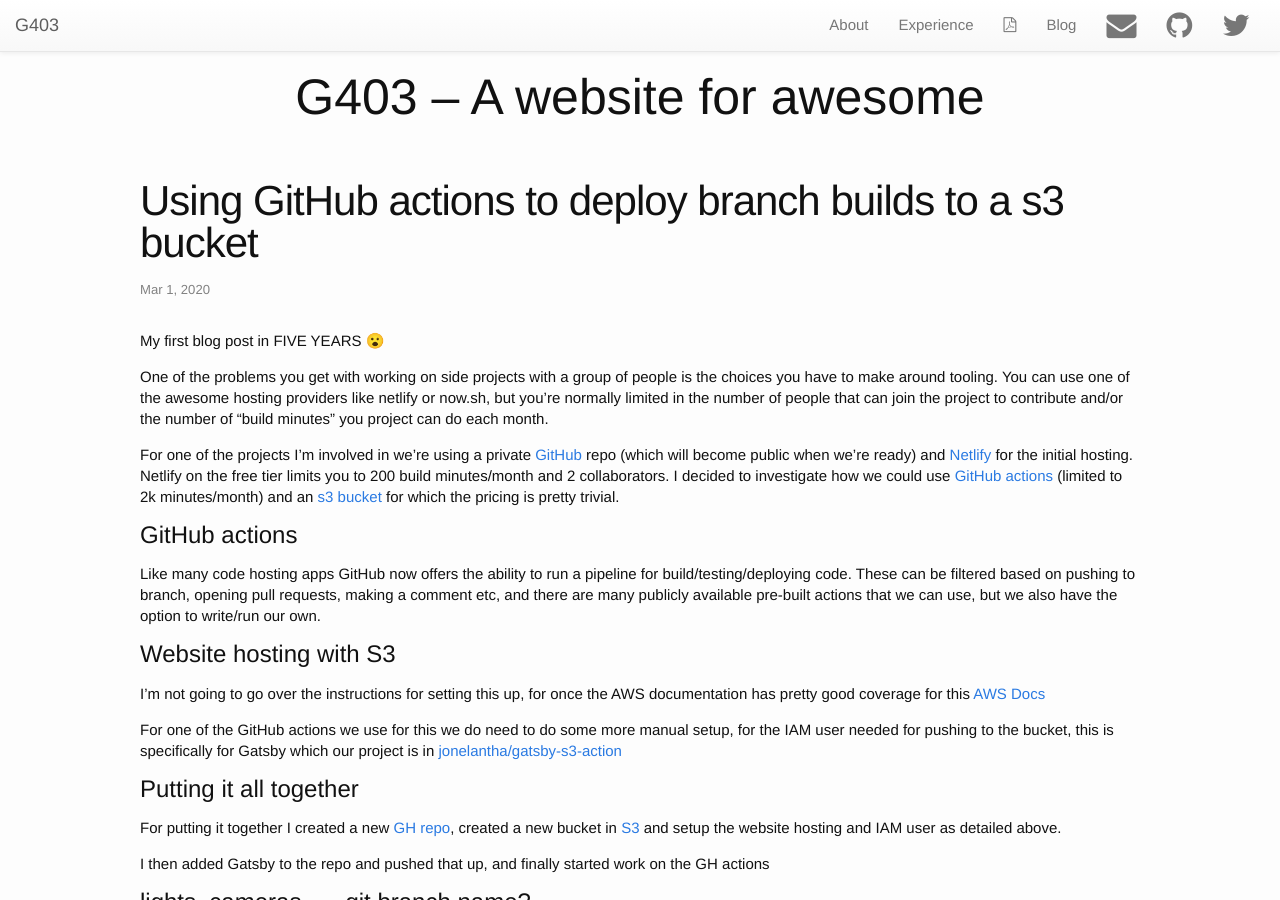
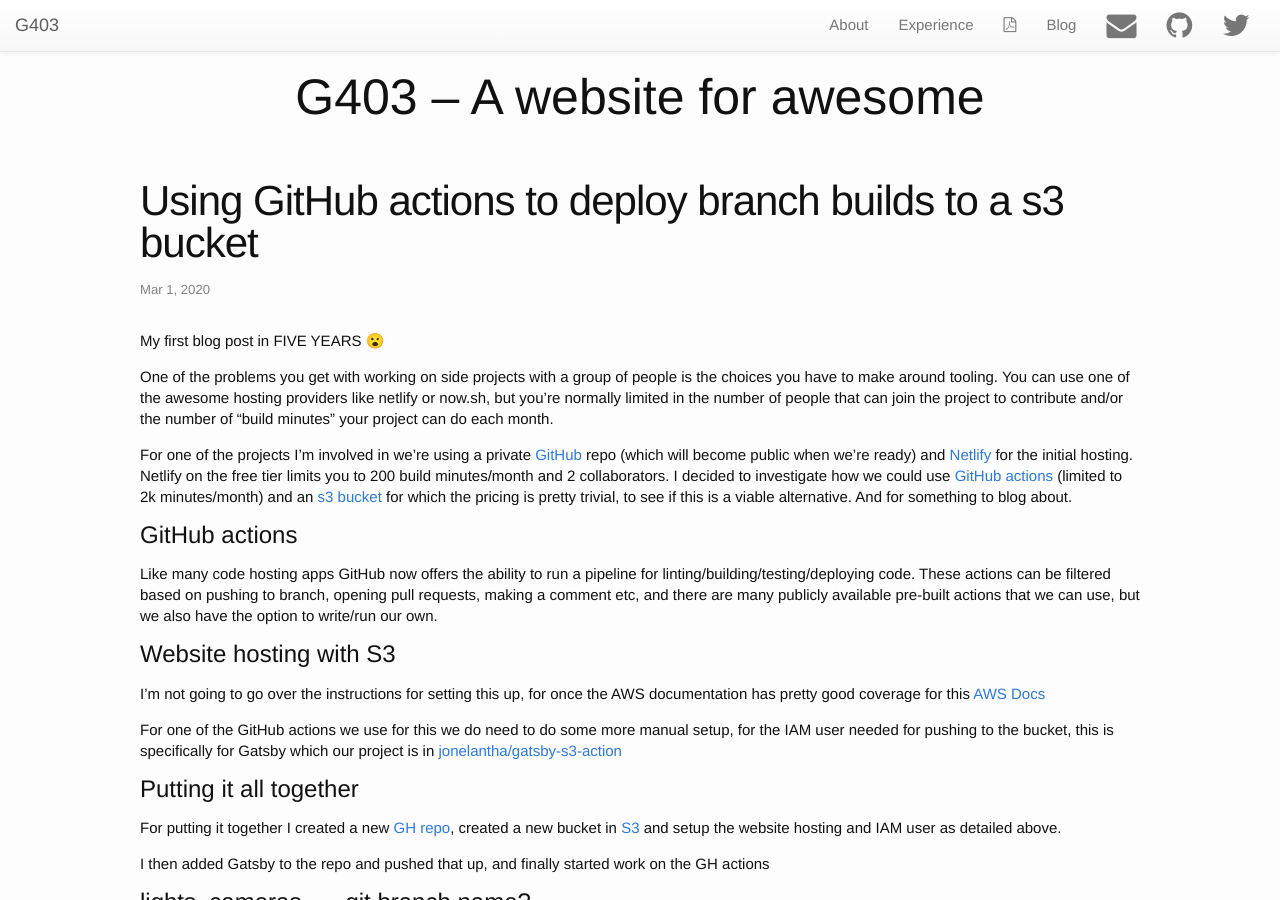
Before and after one commit to gabriel403/g403.co, a Jekyll site: the page built from _posts/2020-03-01-github-actions-and-branch-builds.md, in a window 1280 px wide and 900 px high. Built offline with Jekyll 4.4.1, drawn with Linux system fonts in a browser that asks for light colours; nearby versions of some CDN libraries; emoji names are drawn with the system emoji font.

Commit message:
Update 2020-03-01-github-actions-and-branch-builds.md

```diff
--- a/_posts/2020-03-01-github-actions-and-branch-builds.md
+++ b/_posts/2020-03-01-github-actions-and-branch-builds.md
@@ -10,14 +10,14 @@ tags:
 
 My first blog post in FIVE YEARS :open_mouth:
 
-One of the problems you get with working on side projects with a group of people is the choices you have to make around tooling. You can use one of the awesome hosting providers like netlify or now.sh, but you're normally limited in the number of people that can join the project to contribute and/or the number of "build minutes" you project can do each month.
+One of the problems you get with working on side projects with a group of people is the choices you have to make around tooling. You can use one of the awesome hosting providers like netlify or now.sh, but you're normally limited in the number of people that can join the project to contribute and/or the number of "build minutes" your project can do each month.
 
 For one of the projects I'm involved in we're using a private [GitHub](https://github.com/) repo (which will become public when we're ready) and [Netlify](https://www.netlify.com/) for the initial hosting.
-Netlify on the free tier limits you to 200 build minutes/month and 2 collaborators. I decided to investigate how we could use [GitHub actions](https://github.com/features/actions) (limited to 2k minutes/month) and an [s3 bucket](https://aws.amazon.com/s3/pricing/) for which the pricing is pretty trivial.
+Netlify on the free tier limits you to 200 build minutes/month and 2 collaborators. I decided to investigate how we could use [GitHub actions](https://github.com/features/actions) (limited to 2k minutes/month) and an [s3 bucket](https://aws.amazon.com/s3/pricing/) for which the pricing is pretty trivial, to see if this is a viable alternative. And for something to blog about.
 
 ### GitHub actions
 
-Like many code hosting apps GitHub now offers the ability to run a pipeline for build/testing/deploying code. These can be filtered based on pushing to branch, opening pull requests, making a comment etc, and there are many publicly available pre-built actions that we can use, but we also have the option to write/run our own.
+Like many code hosting apps GitHub now offers the ability to run a pipeline for linting/building/testing/deploying code. These actions can be filtered based on pushing to branch, opening pull requests, making a comment etc, and there are many publicly available pre-built actions that we can use, but we also have the option to write/run our own.
 
 ### Website hosting with S3
 
```
